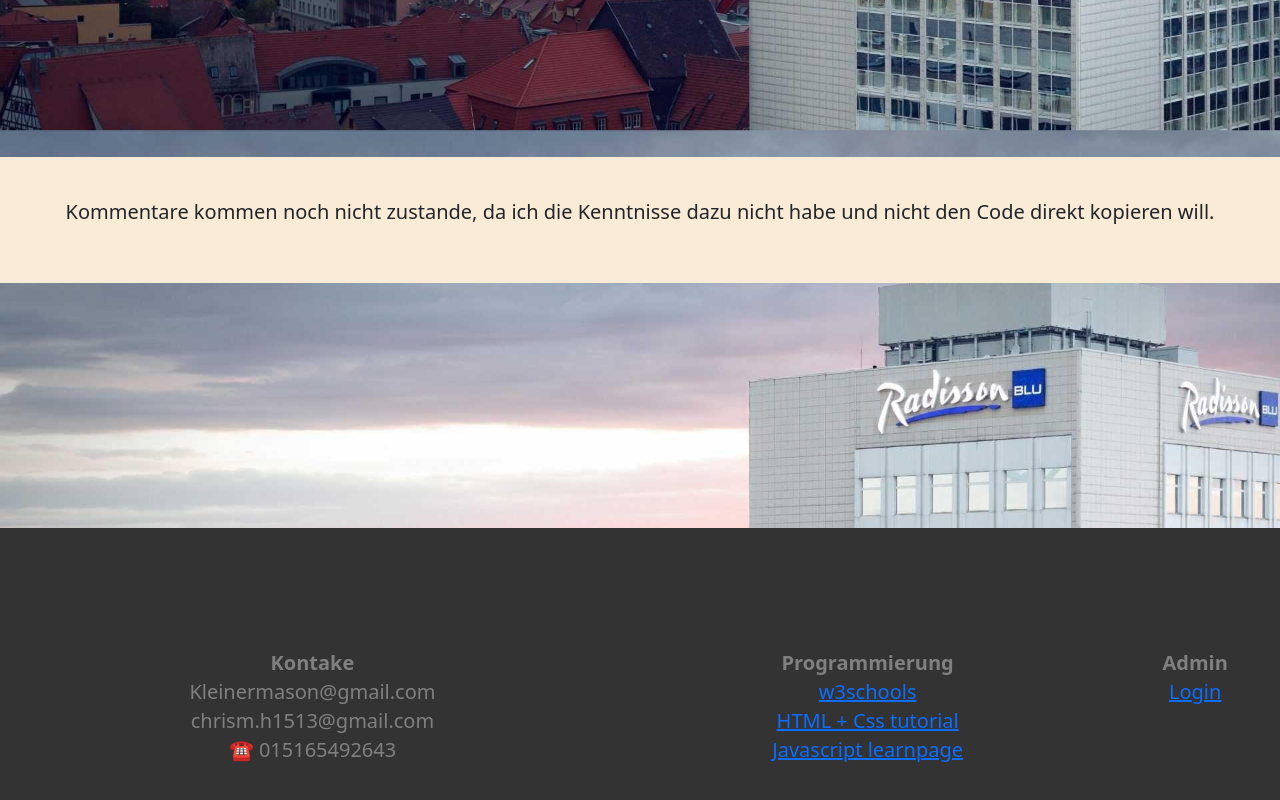
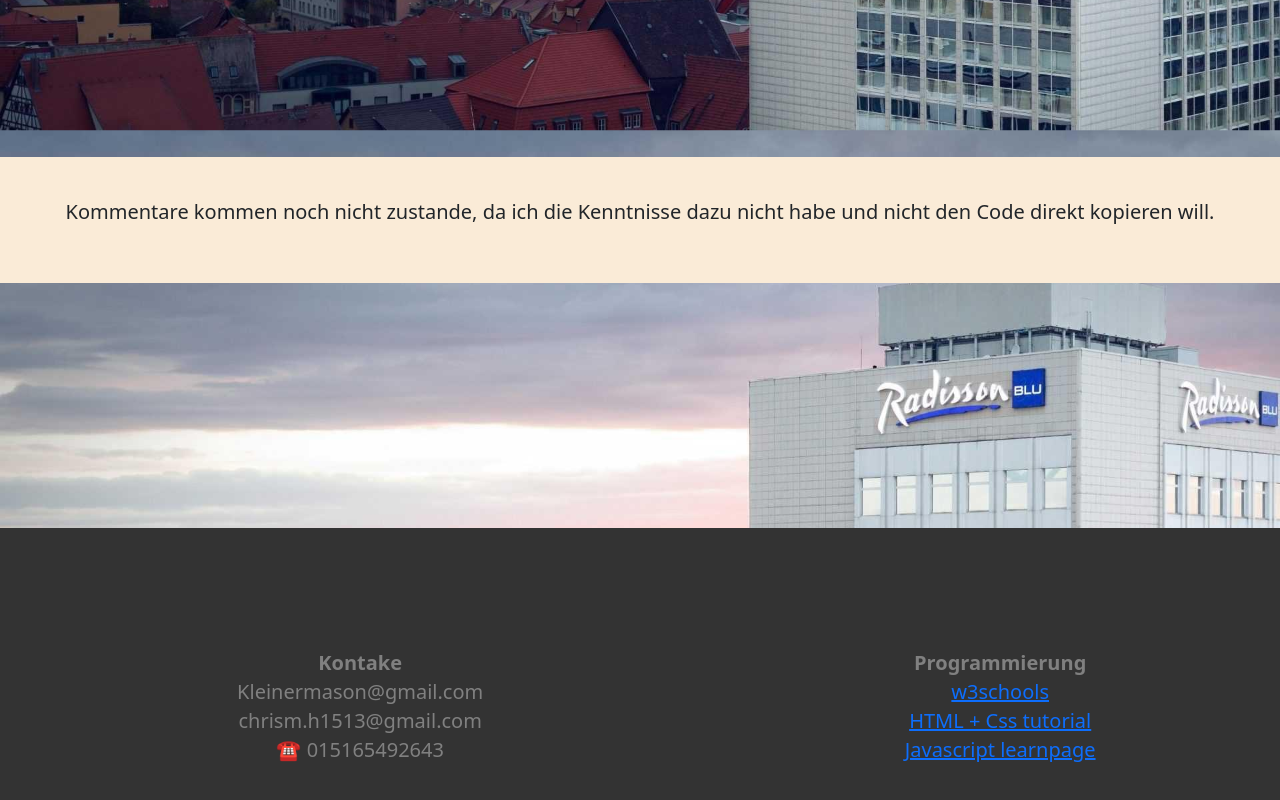
Before and after one commit to nxtdoor-MH/WebMH, a plain HTML site: page index.html in a window 1280 px wide. Shown: the part 3800-4600 px from the top of the page. Drawn offline with nearby package versions, Linux system fonts and the light colour scheme.

Commit message:
Update index.html
removed Admin login

```diff
--- a/index.html
+++ b/index.html
@@ -194,13 +194,13 @@
 		<th id="Z0">Kontake	</th>
 			<th> Programmierung	</th>
 
-			<th>    Admin </th>
+
 				</tr>
 						<tr>
 							<td>Kleinermason@gmail.com	</td>
 							<td><a href="https://www.w3schools.com/html/html_intro.asp" target="_blank"> w3schools</a></td>
 
-							<td><a href="n2.html" target="_blank" >Login	</a>	</td>
+
 							</tr>
 							<tr>
 								<td>chrism.h1513@gmail.com </td>
```
